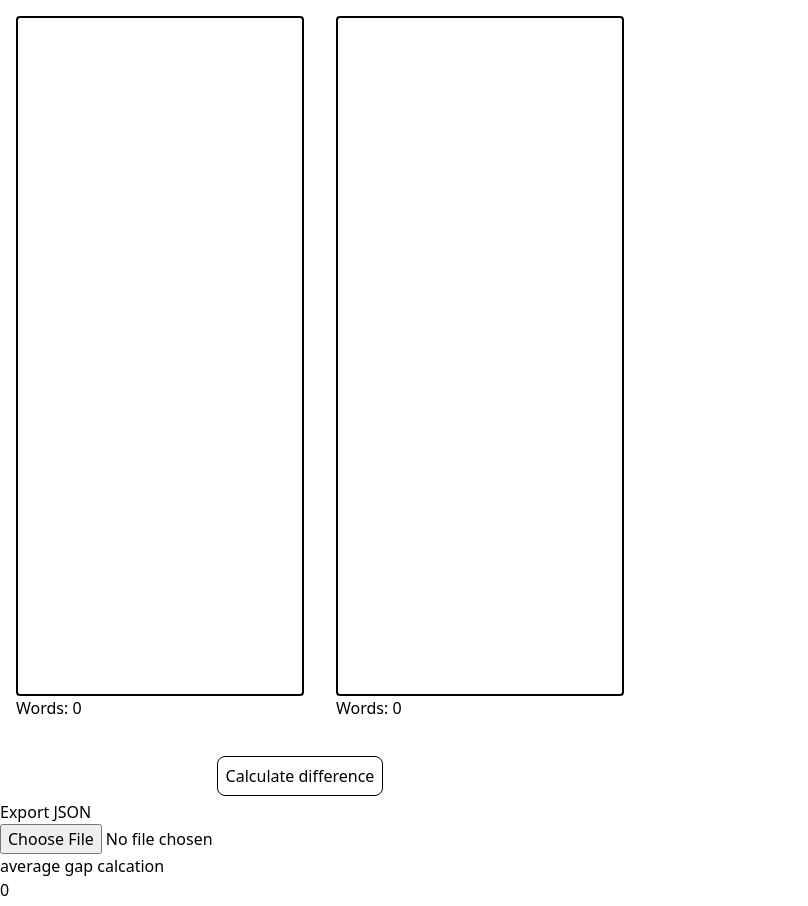
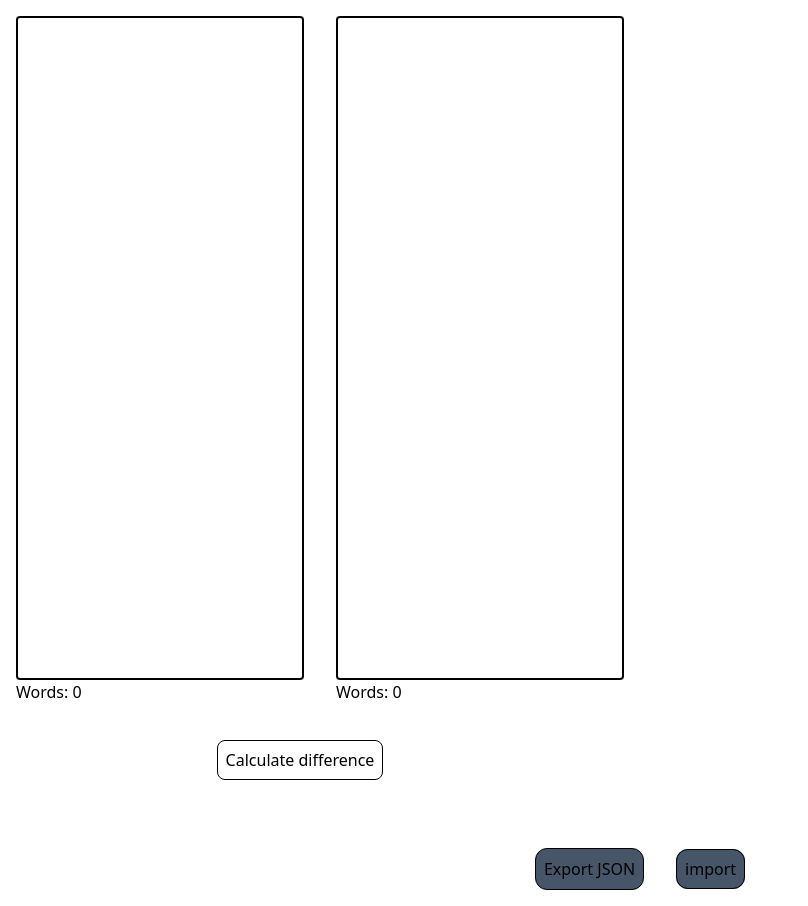
Before and after one commit to levithdev/PomoWords, a React (Vite) app: page / in a window 1280 px wide. Shown: the whole page, without its empty margins (0-808 px from the left). Built offline with nearby package versions, Linux system fonts and the light colour scheme.

Commit message:
style(ImportExportJSON): Add styling to center the component within its folder

```diff
--- a/src/App.tsx
+++ b/src/App.tsx
@@ -33,10 +33,10 @@ function App() {
   } = useImportExportJson(pomoList, setPomoList);
 
   const {
-    totalGap,
-    averageWordGap,
+    // totalGap,
+    // averageWordGap,
     difference,
-    calculateAverageGap,
+    // calculateAverageGap,
     calculateDifference
   } = usePomoStats(pomoList, afterText, beforeText);
 
@@ -67,11 +67,11 @@ function App() {
     }
   }
   return (
-    <div>
-      <div className="h-screen w-screen grid grid-cols-2">
-        <div className=" h-screen flex flex-col ">
-          <div className="grid flex-1 grid-cols-2  " >
-            <div className="flex flex-col p-4 ">
+    <div className="h-screen w-screen grid grid-rows-[1fr_auto]">
+      <div className="grid grid-cols-2 h-full">
+        <div className="h-screen flex flex-col">
+          <div className="grid flex-1 grid-cols-2">
+            <div className="flex flex-col p-4">
               <InputPomodoro
                 text={beforeText}
                 onChange={setBeforeText}
@@ -87,7 +87,7 @@ function App() {
               <p>Words: {countWords(afterText)}</p>
             </div>
           </div>
-          <div className="h-[8%] flex justify-center">
+          <div className="flex justify-center">
             <div className="flex m-5 ">
               <ButtonCalculateDiferrence
                 onCalculateDifference={calculateDifference}
@@ -107,7 +107,7 @@ function App() {
             </div>
           </div>
         </div>
-        <div className="h-screen ">
+        <div>
           <SessionList
             data={{
               pomoList,
@@ -126,6 +126,7 @@ function App() {
           />
         </div>
       </div>
+      <div className="flex justify-center">
         <div>
           <ImportExportJson
             actions={{
@@ -134,7 +135,7 @@ function App() {
             }}
           />
         </div>
-      <div>
+        {/* <div>
             <button
               onClick={calculateAverageGap}
             >
@@ -144,8 +145,10 @@ function App() {
           </div>
           <div>
             <p>{totalGap}</p>
+          </div> */}
       </div>
     </div>
+
 
   );
 }
--- a/src/components/ImportExportJson.tsx
+++ b/src/components/ImportExportJson.tsx
@@ -14,20 +14,26 @@ export function ImportExportJson({
   const { exportJSON, importJSON } = actions
 
   return (
-    <div>
-      <div>
+    <div className="flex mt-8 items-center">
+      <div className="m-4">
         <button
+          className="px-2 py-2 bg-slate-600 border rounded-xl border-black "
           onClick={exportJSON}
         >
           Export JSON
         </button>
       </div>
-      <div>
-        <input
-          type="file"
-          accept="application/json"
-          onChange={importJSON}
-        />
+      <div className="m-4">
+        <label className="px-2 py-2 bg-slate-600 border rounded-xl border-black ">
+          import
+          <input
+            type="file"
+            accept="application/json"
+            onChange={importJSON}
+            style={{ display: "none" }}
+          />
+        </label>
+
       </div>
     </div>
   )
--- a/src/components/SessionList.tsx
+++ b/src/components/SessionList.tsx
@@ -22,7 +22,7 @@ export interface SessionListProps {
 const getGapColor = (gap: number) => {
   if (gap < 0) return "text-red-600"
   if (gap === 0) return "text-gray-600"
-  return "text-green-950"
+  return "text-green-400"
 }
 export function SessionList({
   data,
```
Lines whose indentation alone changed are shown as unchanged.
